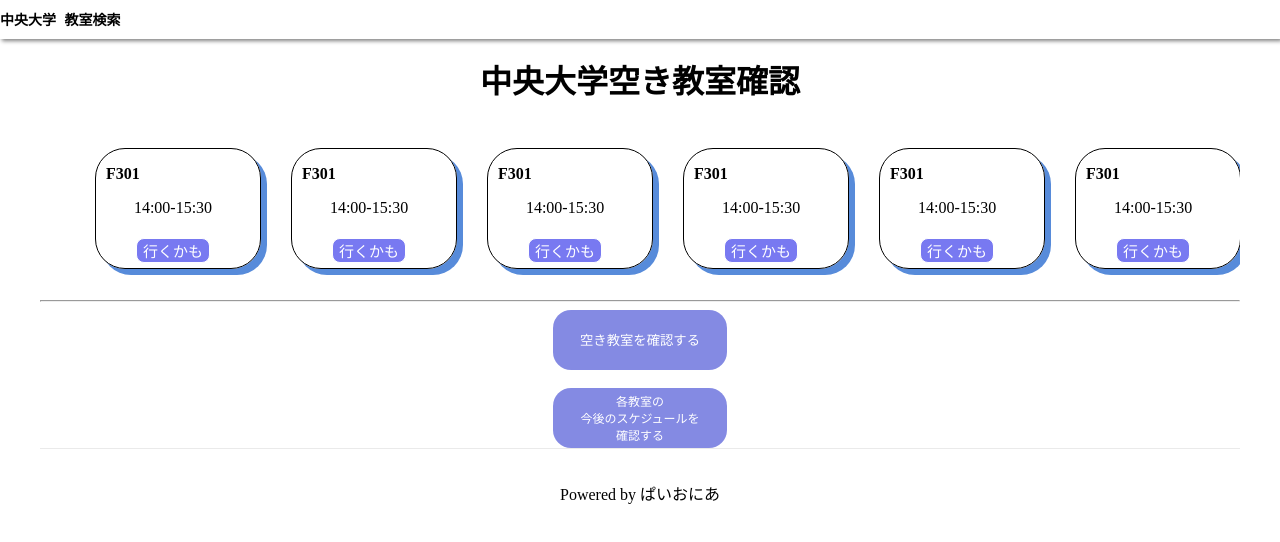
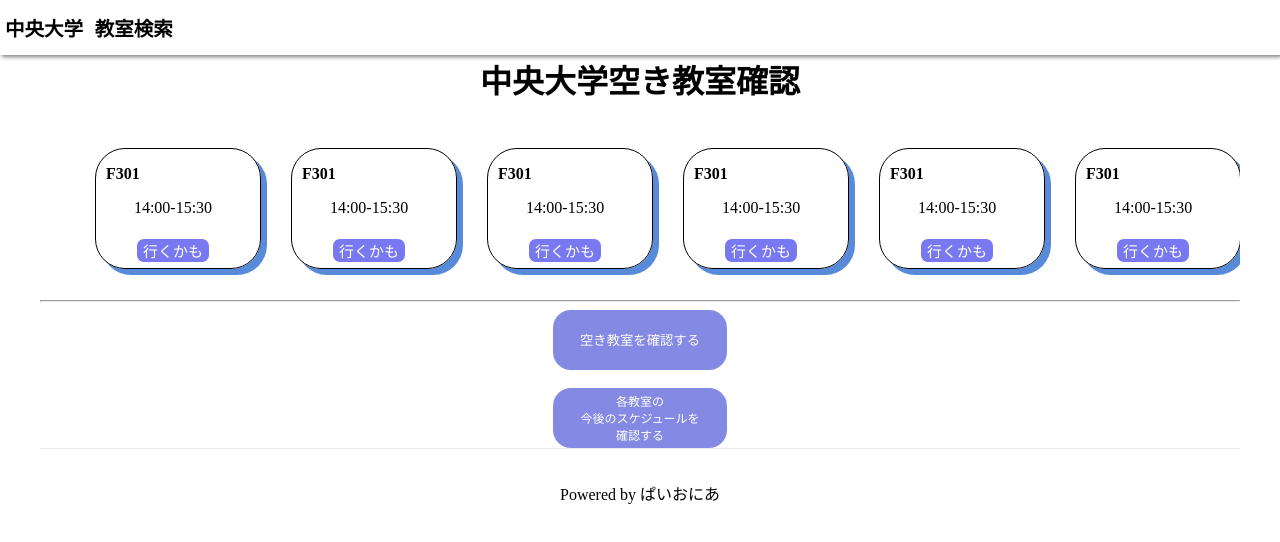
Before and after one commit to v-code-team-pioneer-inc/ccrs-frontend, a Next.js app: page / in a window 1280 px wide. Shown: the top 542 px of the page. Built offline with nearby package versions, Linux system fonts and the light colour scheme.

Commit message:
[MODIFY]headerのタイトルにstyle適用

```diff
--- a/components/common/Header.jsx
+++ b/components/common/Header.jsx
@@ -8,7 +8,7 @@
 export const Header = () => {
   return (
     <header className={styles.header}>
-      <h1>中央大学 教室検索</h1>
+      <h1 className={styles.header_title}>中央大学 教室検索</h1>
     </header>
   );
 };
--- a/styles/common/Header.module.css
+++ b/styles/common/Header.module.css
@@ -3,9 +3,12 @@
   background-color: rgb(255, 255, 255);
   position: absolute;
   top: 0px;
-  left: 0%;
-  transition: top 300ms;
+  left: 0px;
   box-shadow: 2px 2px 4px grey;
   font-family: monospace;
-  font-size: 7px;
 }
+
+.header_title {
+  font-size: 1.5em;
+  padding-left: 5px;
+}
```
